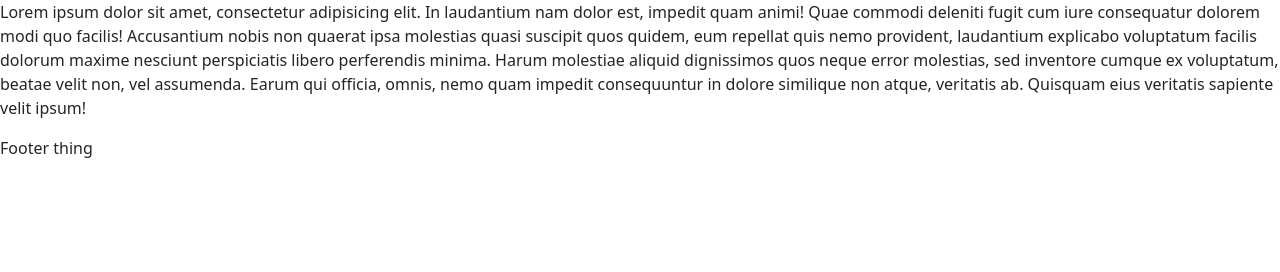
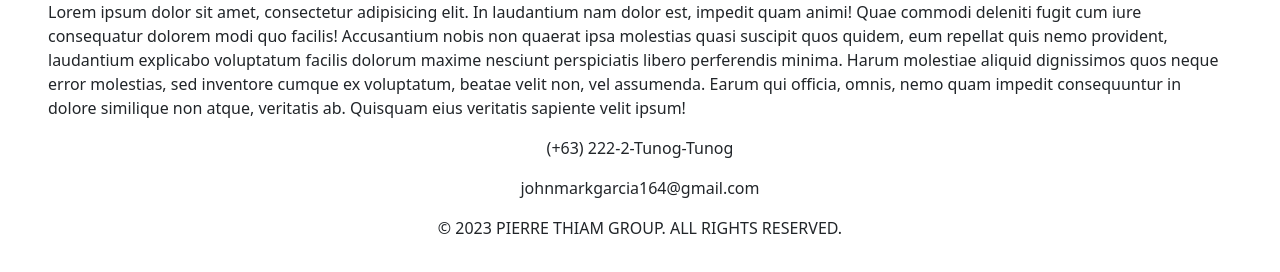
Before and after one commit to mozes-lol/JohDrewIanDrianArk, a plain HTML site: page index.html in a window 1280 px wide. Drawn offline with Linux system fonts and the light colour scheme; a script that the page names is missing.

Commit message:
add content and margin

```diff
--- /dev/null
+++ b/css/footer.css
@@ -0,0 +1,3 @@
+.footer {
+    align-items: center;
+}
--- a/index.html
+++ b/index.html
@@ -6,12 +6,15 @@
     <meta http-equiv="X-UA-Compatible" content="ie=edge">
     <title>HTML 5 Boilerplate</title>
     <link rel="stylesheet" href="css/bootstrap.css">
+    <link rel="stylesheet" href="css/footer.css">
   </head>
   <body>
 	<script src="index.js"></script>
-    <p>Lorem ipsum dolor sit amet, consectetur adipisicing elit. In laudantium nam dolor est, impedit quam animi! Quae commodi deleniti fugit cum iure consequatur dolorem modi quo facilis! Accusantium nobis non quaerat ipsa molestias quasi suscipit quos quidem, eum repellat quis nemo provident, laudantium explicabo voluptatum facilis dolorum maxime nesciunt perspiciatis libero perferendis minima. Harum molestiae aliquid dignissimos quos neque error molestias, sed inventore cumque ex voluptatum, beatae velit non, vel assumenda. Earum qui officia, omnis, nemo quam impedit consequuntur in dolore similique non atque, veritatis ab. Quisquam eius veritatis sapiente velit ipsum!</p>
+    <p class="mx-5">Lorem ipsum dolor sit amet, consectetur adipisicing elit. In laudantium nam dolor est, impedit quam animi! Quae commodi deleniti fugit cum iure consequatur dolorem modi quo facilis! Accusantium nobis non quaerat ipsa molestias quasi suscipit quos quidem, eum repellat quis nemo provident, laudantium explicabo voluptatum facilis dolorum maxime nesciunt perspiciatis libero perferendis minima. Harum molestiae aliquid dignissimos quos neque error molestias, sed inventore cumque ex voluptatum, beatae velit non, vel assumenda. Earum qui officia, omnis, nemo quam impedit consequuntur in dolore similique non atque, veritatis ab. Quisquam eius veritatis sapiente velit ipsum!</p>
     <footer>
-        Footer thing
+        <p class="text-center">(+63) 222-2-Tunog-Tunog</p>
+        <p class="text-center">johnmarkgarcia164@gmail.com</p>
+        <p class="text-center">© 2023 PIERRE THIAM GROUP. ALL RIGHTS RESERVED.</p>
     </footer>
   </body>
 </html>
```
